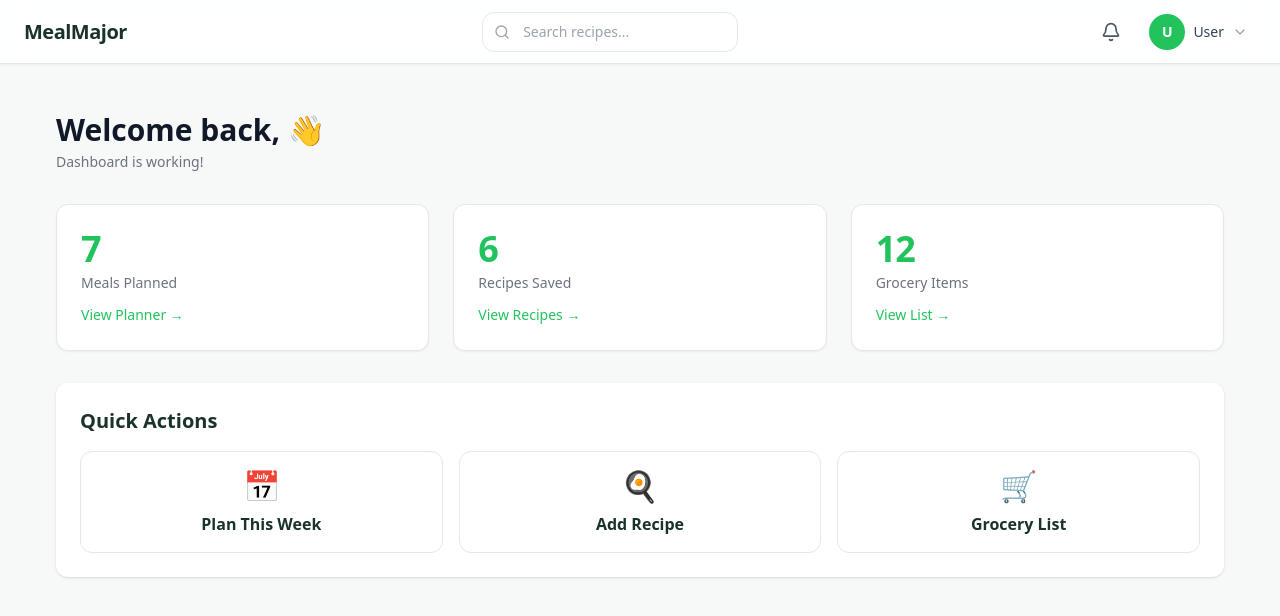
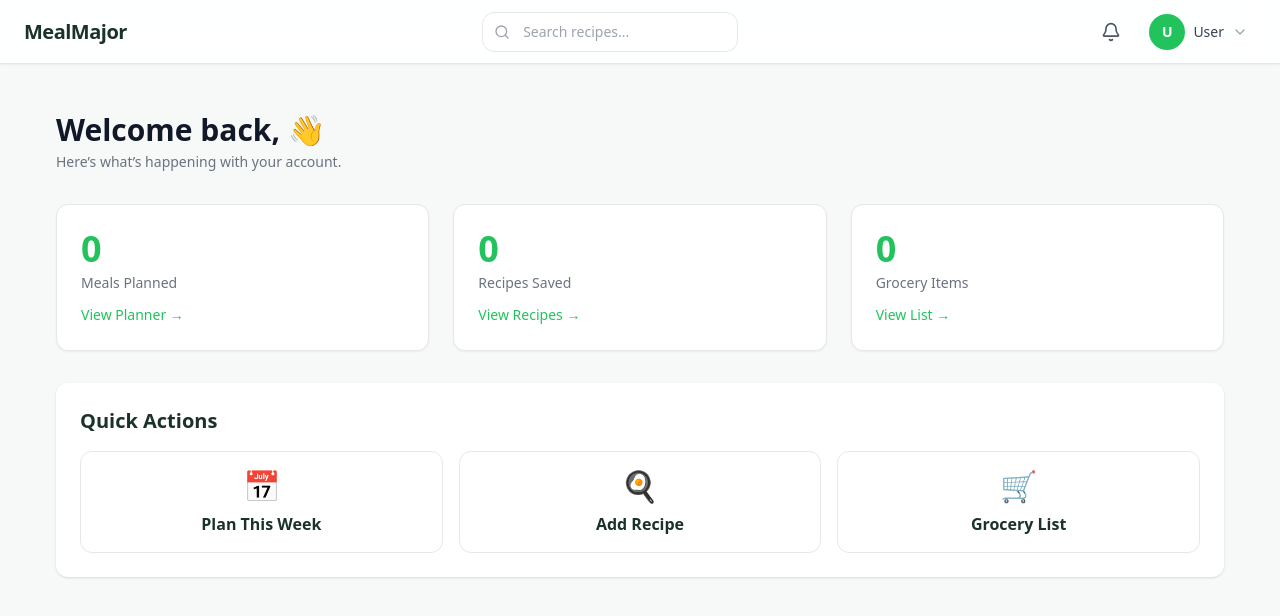
Before and after one commit to BromarBalkis/THEBIG5-SOEN341_Project_W26, a Next.js app in the folder frontend/: page /dashboard in a window 1280 px wide. Shown: the top 616 px of the page. Built offline with nearby package versions, Linux system fonts and the light colour scheme; no server answers.

Commit message:
changing dashboard values from fake to real ones

```diff
--- a/frontend/src/app/(main)/dashboard/page.tsx
+++ b/frontend/src/app/(main)/dashboard/page.tsx
@@ -1,26 +1,58 @@
 "use client";
 
 import { useAuth } from "@/context/AuthContext";
+import { useEffect, useState } from "react";
 import Link from "next/link";
 
 export default function DashboardPage() {
   const { currentUser, isLoading } = useAuth();
 
-  if (isLoading) return null;
+  const [recipeCount, setRecipeCount] = useState<number>(0);
+  const [loadingStats, setLoadingStats] = useState<boolean>(true);
 
-  console.log("Current user:", currentUser);
+  useEffect(() => {
+    const fetchStats = async () => {
+      const token = localStorage.getItem("token");
+
+      try {
+        const res = await fetch("http://localhost:5000/api/recipes/count", {
+          headers: {
+            Authorization: `Bearer ${token}`,
+          },
+        });
+
+        if (!res.ok) throw new Error("Failed to fetch stats");
+
+        const data = await res.json();
+        setRecipeCount(data.count);
+      } catch (error) {
+        console.error("Error fetching stats:", error);
+      } finally {
+        setLoadingStats(false);
+      }
+    };
+
+    fetchStats();
+  }, []);
+
+  if (isLoading || loadingStats) return null;
+
   return (
     <div className="max-w-7xl mx-auto p-8 space-y-8">
       <div>
         <h1 className="text-3xl font-bold text-gray-900">
           Welcome back, {currentUser?.username} 👋
         </h1>
-        <p className="text-sm text-gray-500 mt-1">Dashboard is working!</p>
+        <p className="text-sm text-gray-500 mt-1">
+          Here’s what’s happening with your account.
+        </p>
       </div>
 
+      {/* Stats Section */}
       <div className="grid grid-cols-1 md:grid-cols-3 gap-6">
+        {/* Meals Planned (placeholder for now) */}
         <div className="bg-card rounded-xl shadow-sm hover:shadow-md transition border p-6">
-          <p className="text-4xl font-bold text-primary tracking-tight">7</p>
+          <p className="text-4xl font-bold text-primary tracking-tight">0</p>
           <p className="text-sm text-gray-500 mt-1">Meals Planned</p>
           <Link
             href="/meal-planner"
@@ -30,8 +62,11 @@ export default function DashboardPage() {
           </Link>
         </div>
 
+        {/* Recipes Saved (REAL COUNT) */}
         <div className="bg-card rounded-xl shadow-sm hover:shadow-md transition border p-6">
-          <p className="text-4xl font-bold text-primary tracking-tight">6</p>
+          <p className="text-4xl font-bold text-primary tracking-tight">
+            {recipeCount}
+          </p>
           <p className="text-sm text-gray-500 mt-1">Recipes Saved</p>
           <Link
             href="/recipes"
@@ -41,8 +76,9 @@ export default function DashboardPage() {
           </Link>
         </div>
 
+        {/* Grocery Items (placeholder for now) */}
         <div className="bg-card rounded-xl shadow-sm hover:shadow-md transition border p-6">
-          <p className="text-4xl font-bold text-primary tracking-tight">12</p>
+          <p className="text-4xl font-bold text-primary tracking-tight">0</p>
           <p className="text-sm text-gray-500 mt-1">Grocery Items</p>
           <Link
             href="/grocery-list"
@@ -53,6 +89,7 @@ export default function DashboardPage() {
         </div>
       </div>
 
+      {/* Quick Actions */}
       <div className="bg-white rounded-xl shadow p-6">
         <h2 className="text-xl font-bold mb-4">Quick Actions</h2>
 
```
Also changed, not shown: 2 other files (tests, documents, lock files or other folders).
